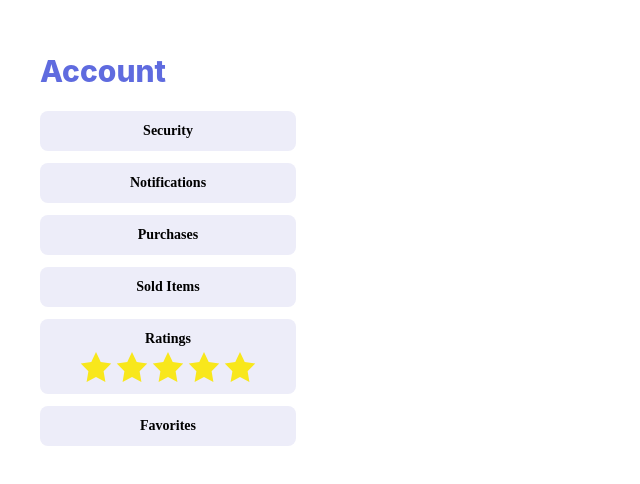
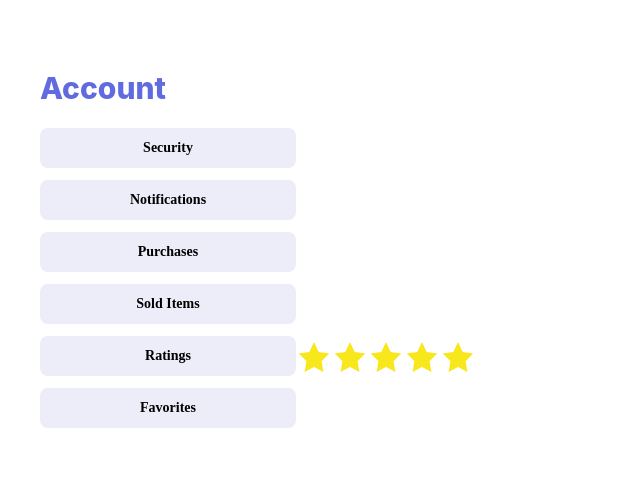
Before and after one commit to GokalpGokdogan/Bilcon, a React (Create React App) app in the folder bilcon-frontend/: page /accountPage in a window 1280 px wide. Shown: the part 150-634 px from the top of the page, without its empty margins (0-640 px from the left). Built offline with nearby package versions, Linux system fonts and the light colour scheme.

Commit message:
format before demo

```diff
--- a/bilcon-frontend/src/screens/accountPage.js
+++ b/bilcon-frontend/src/screens/accountPage.js
@@ -6,7 +6,7 @@ function AccountPage()
     const buttonClassAccount = "w-64 my-1.5 text-black bg-gray-blue hover:bg-primary-700 focus:ring-4 focus:outline-none focus:ring-primary-300 font-bold rounded-lg font-sans text-sm px-5 py-2.5 text-center dark:bg-primary-600 dark:hover:bg-primary-700 dark:focus:ring-primary-800"
 
     const starIcons = Array.from({ length: 5 }, (_, i) => (
-        <svg key={i} width="36px" height="35px" viewBox="0 0 36 35" version="1.1" xmlns="http://www.w3.org/2000/svg">
+        <svg key={i} className='my-auto' width="36px" height="35px" viewBox="0 0 36 35" version="1.1" xmlns="http://www.w3.org/2000/svg">
             <title>Star</title>
             <desc>Created with Sketch.</desc>
             <defs></defs>
@@ -28,9 +28,12 @@ function AccountPage()
             <Link type="submit" to="/home" className={buttonClassAccount}>Notifications</Link>
             <Link type="submit" to="/home" className={buttonClassAccount}>Purchases</Link>
             <Link type="submit" to="/home" className={buttonClassAccount}>Sold Items</Link>
-            <Link type="submit" to="/home" className={buttonClassAccount}>Ratings
-                <div className='flex flex-row justify-center'>{starIcons}</div>
-            </Link>
+
+            <div className='flex flex-row justify-center'>
+                <Link type="submit" to="/home" className={buttonClassAccount}>Ratings</Link>
+                {starIcons}
+            </div>
+
             <Link type="submit" to="/home" className={buttonClassAccount}>Favorites</Link>
 
             <div className='flex flex-col w-64 mt-3'>
--- a/bilcon-frontend/src/screens/detailsPage.js
+++ b/bilcon-frontend/src/screens/detailsPage.js
@@ -25,8 +25,8 @@ function detailsPage()
                 <p>
                 <strong>Seller:</strong>   @Gokalp
                 </p>
-                <p>
-                Required book for CS315. Especially you must buy it if 3 days left to your exam. Condition: meh
+                <p className='flex flex-col justify-center items-center'>
+                Required book for CS315. Especially you must buy it if 3 days left to your exam. <p></p>Condition: meh
                 </p>
                 <p>
                 <strong>Price:</strong> 800 TL (price is negotiable)
```
